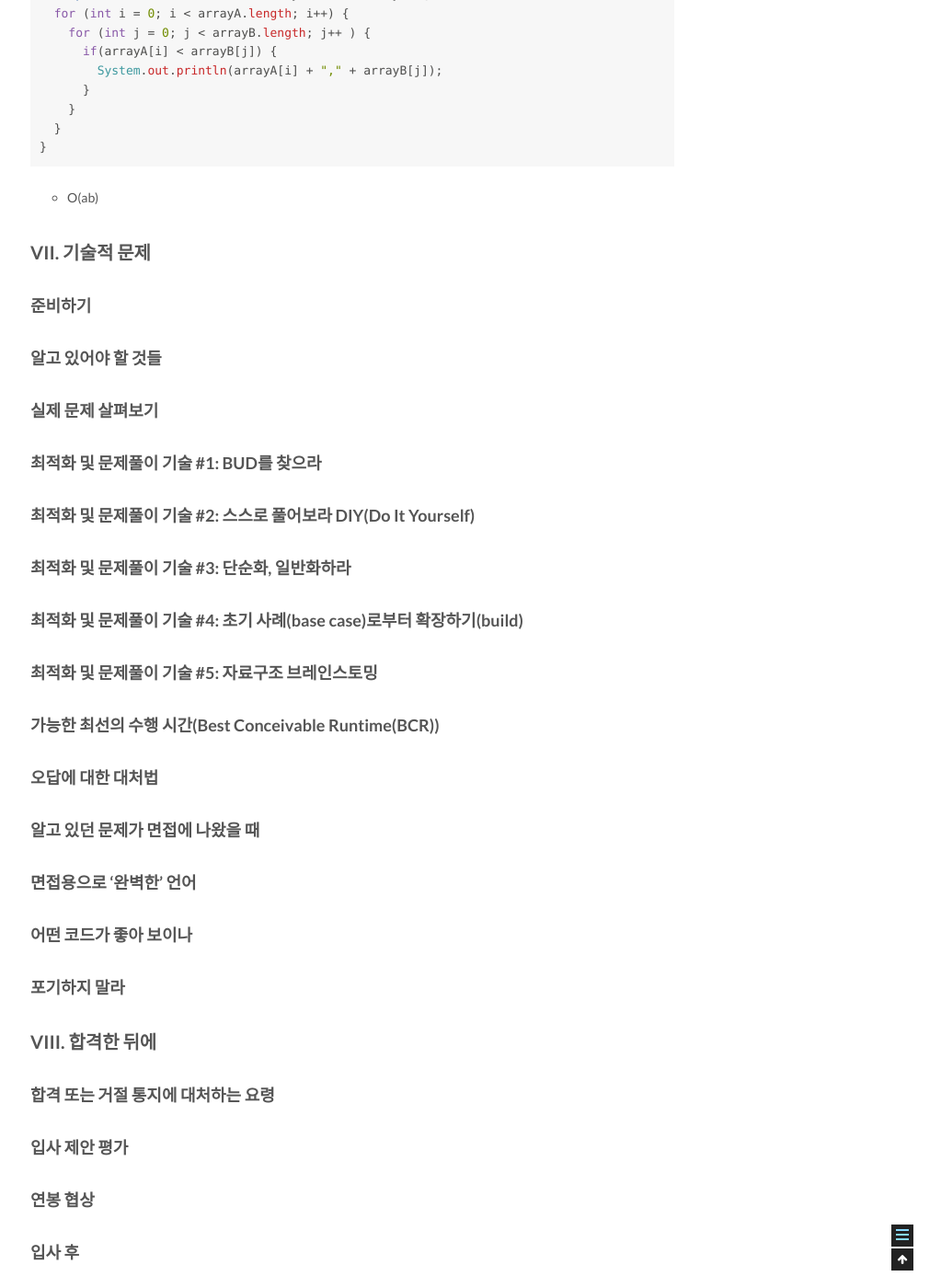
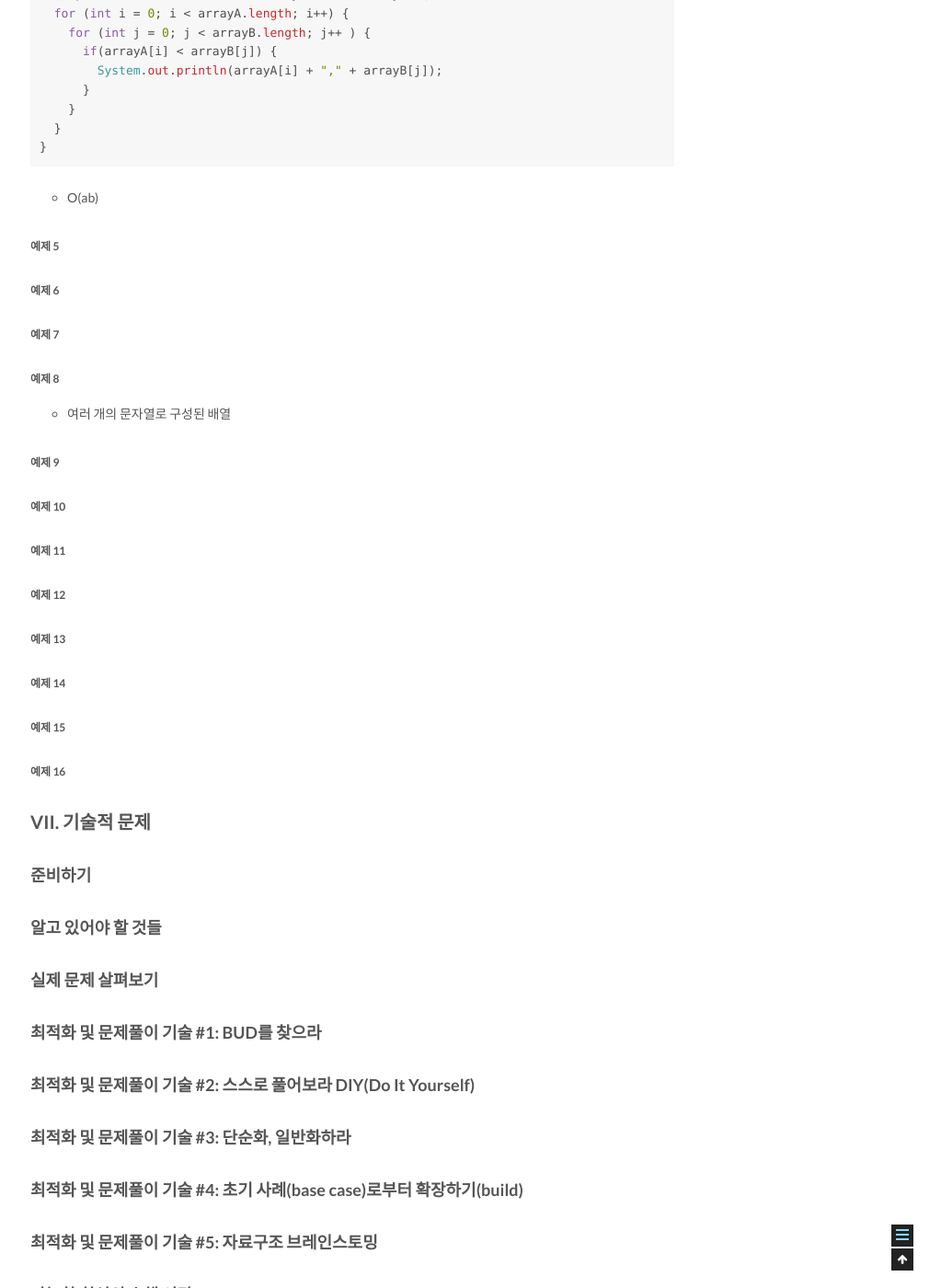
Before and after one commit to csj4032/csj4032.github.io, a Jekyll site: the page built from _posts/2018-05-09-코딩인터뷰완전분석.md, in a window 1280 px wide and 1400 px high, scrolled down 5775 px. Shown: the whole window at 92% size, without its empty margins (257-1280 px from the left). Built offline with Jekyll 4.4.1, drawn with Linux system fonts in a browser that asks for light colours; comment, search, counter and statistics services are not loaded.

Commit message:
코딩인터뷰완전분석 포스팅 수정

````diff
--- a/_posts/2018-05-09-코딩인터뷰완전분석.md
+++ b/_posts/2018-05-09-코딩인터뷰완전분석.md
@@ -221,6 +221,31 @@ void printUnorderedPairs(int[] arrayA, int[] arrayB) {
 }
 ```
 * O(ab)
+
+###### 예제 5
+
+###### 예제 6
+
+###### 예제 7
+
+###### 예제 8
+* 여러 개의 문자열로 구성된 배열
+
+###### 예제 9
+
+###### 예제 10
+
+###### 예제 11
+
+###### 예제 12
+
+###### 예제 13
+
+###### 예제 14
+
+###### 예제 15
+
+###### 예제 16
 
 ## VII. 기술적 문제
 
````
